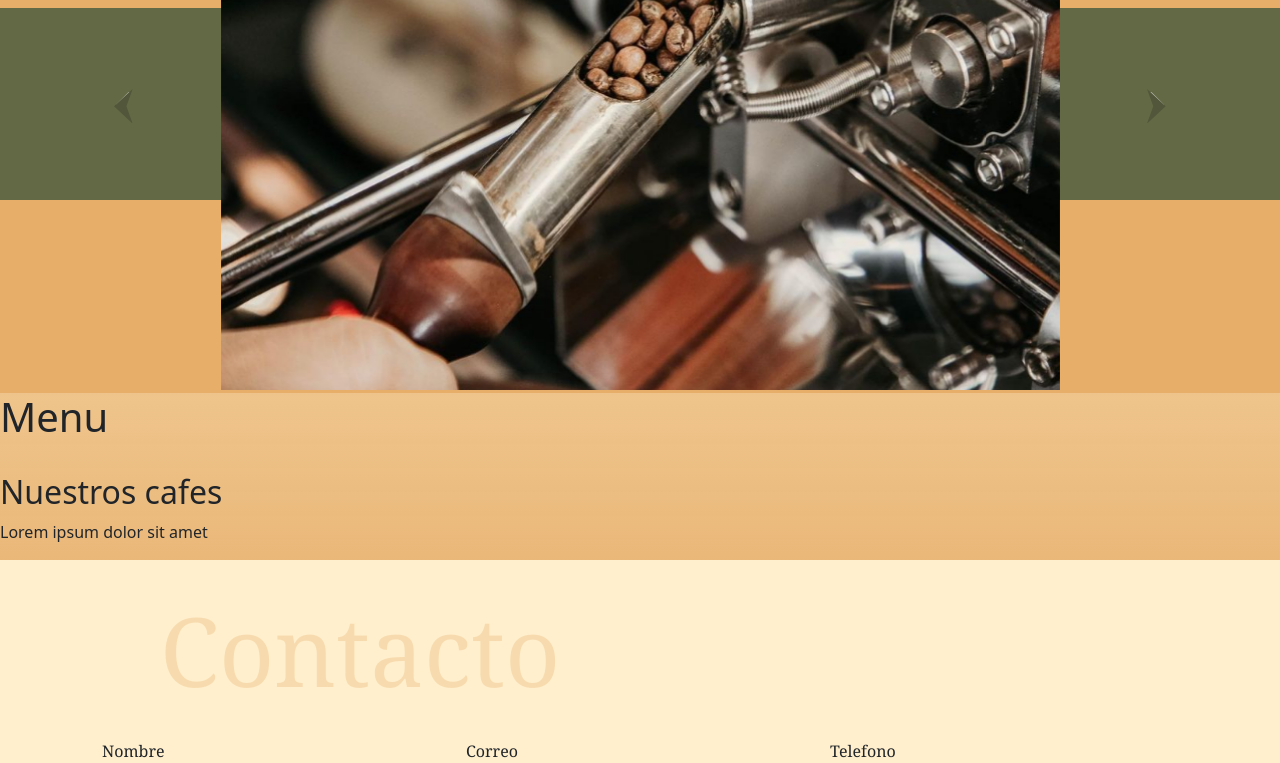
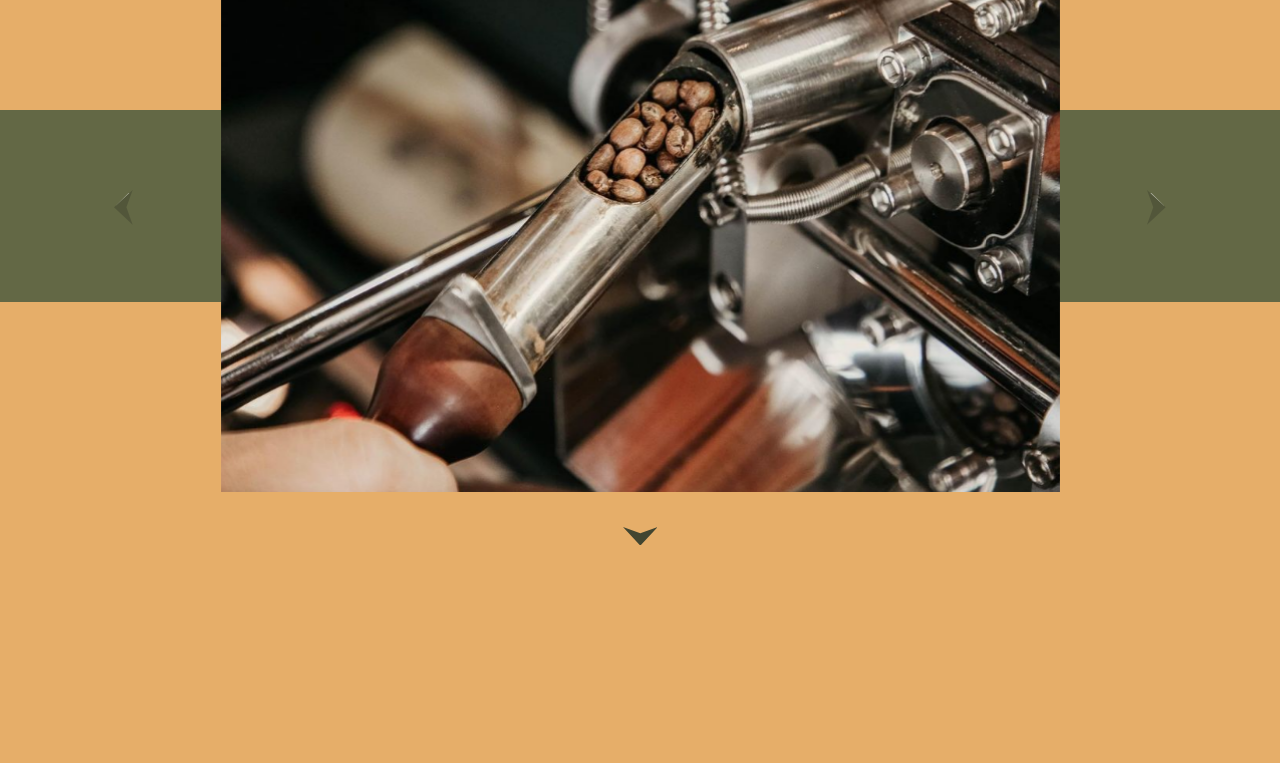
Before and after one commit to Paola-AV/Coffee-website, a React (Create React App) app: page / in a window 1280 px wide. Shown: the part 2000-2763 px from the top of the page. Built offline with nearby package versions, Linux system fonts and the light colour scheme.

Commit message:
adding details in menu and contact

```diff
--- a/src/App.js
+++ b/src/App.js
@@ -15,11 +15,15 @@ function App() {
     <div>
     <Navbar/>
     <Inicio/>
+    <NextArrow/>
     <Historia/>
+    <NextArrow/>
     <Galeria/>
+    <NextArrow/>
     <Menu/>
+    <NextArrow/>
     <Contacto/>
-    <NextArrow/>
+
     <Footer/>
     </div>
   );
--- a/src/components/Contacto.js
+++ b/src/components/Contacto.js
@@ -13,25 +13,32 @@ return(
             <div id="input">
                 <div class="inputDiv">
                     <label>Nombre</label>
-                <FaUser id="icon"/>
+                    <div id="iconInput">
+                        <FaUser id="icon" />
                         <input type="text" class="inputC" ></input>
+                    </div>
                 </div>
 
                 <div class="inputDiv">
                     <label>Correo</label>
-               <FaRegEnvelope id="icon"/>
+                    <div id="iconInput">
+                        <FaRegEnvelope id="icon" />
                         <input type="text" class="inputC" ></input>
                     </div>
+                </div>
+
                 <div class="inputDiv">
                     <label>Telefono</label>
+                    <div id="iconInput">
                         <BsFillTelephoneFill id="icon"/>
                         <input type="text" class="inputC" ></input>
+                    </div>
                 </div>
 
             </div>
             <div id="inputMensaje">
              <label id="mensaje">Mensaje</label>
-             <input type="text" id="mensajeInput" ></input>
+             <textarea type="text" id="mensajeInput" ></textarea>
 
             </div>
         </div>
--- a/src/components/menu.js
+++ b/src/components/menu.js
@@ -1,20 +1,24 @@
 
 
-function Menu(){
+function Menu() {
 
-    return(
+  return (
     <section id="menu">
       <div><h1 id="tittleMenu">Menu</h1></div>
 
       <div id="menuRow">
         <div id="cafeMenu">
-              <img/>
-              <h2>Nuestros cafes</h2>
+          <img src="cafe.PNG" id="imgMenu" />
+          <h2 id="ItemTittle">Nuestros cafes</h2>
           <p>Lorem ipsum dolor sit amet</p>
+          <a id="menuBtn">Conoce mas</a>
+        </div>
 
-            </div>
         <div id="postresMenu">
-
+          <img src="postre.PNG" id="imgMenu" />
+          <h2 id="ItemTittle">Nuestros postres</h2>
+          <p>Lorem ipsum dolor sit amet</p>
+          <a id="menuBtn">Conoce mas</a>
         </div>
 
       </div>
--- a/src/index.css
+++ b/src/index.css
@@ -10,8 +10,9 @@ body {
   font-weight:"300";
   margin: 0;
   height: 915px;
-  background: rgb(224,155,72);
+
   background: linear-gradient(0deg, rgba(224,155,72,0.850577731092437) 0%, rgba(255,239,205,1) 100%);
+  background-color:#e6ae69;
 }
 
 
@@ -141,12 +142,14 @@ color: black;
 }
 
 /*starts the arrow css*/
-#arrow{width: 100%; display: flex; flex-direction: row; justify-content: center; margin-top: 3.5rem;   transition: 0.5s;}
+#arrow{width: 100%; display: flex; flex-direction: row; justify-content: center;  transition: 0.5s; background-color:#e6ae69; padding-top: 2rem;}
 
+/*
 #arrow:hover{
   margin-top: 4.5rem;
   width:"36px"; height:"20px";
   transition: 1s;
+  background: transparent;
 }
 
 /*starts the Historia css*/
@@ -217,6 +220,7 @@ color: black;
   justify-content: center;
   padding-top: 18rem;
   background-color: #e6ae69;
+
 }
 
 #tittleGal{
@@ -257,12 +261,73 @@ color: black;
 
 /*starts menu css*/
 
+#menu{
+  font-family: Lucida Bright,Georgia,serif;
+  background-color: #e6ae69;
+  padding-bottom: 6rem;
+  padding-top: 6rem;
+}
+
+#menuRow{
+  display: flex;
+  flex-direction: row;
+  width: 100%;
+  justify-content: center;
+}
+#imgMenu{
+  width: 450px;
+  height: 275px;
+}
+#cafeMenu{
+  display: flex;
+  flex-direction: column;
+  align-items: center;
+  background-color: #FFEFCD;
+  margin: 2rem;
+  height: 475px;
+}
+
+#postresMenu{
+  display: flex;
+  flex-direction: column;
+  align-items: center;
+  background-color: #FFEFCD;
+  margin: 2rem;
+  height: 475px;
+}
+
+#menuBtn{
+  padding: 0.5rem;
+  padding-left: 1rem;
+  padding-right: 1rem;
+  margin-top: 2rem;
+  color: #FFEFCD;
+  background-color: #636845;
+  border-radius: 20px;
+}
+
+#tittleMenu{
+  font-size: 10rem;
+  padding-top: 5rem;
+  color: #FFEFCD;
+  opacity: 0.3;
+
+}
+
+#ItemTittle{
+  padding: 0.5rem;
+}
+
+
+
 
 /*starts contacto css*/
 #contactoDiv{
   background-color: #FFEFCD;
   align-items: center;
   justify-content: center;
+  padding-bottom: 5rem;
+  height: 800px;
 }
 
 #contactoTittle{
@@ -304,7 +369,11 @@ color: black;
   width: 1090px;
   border: none;
   border-radius: 20px;
+  padding: 1rem;
 }
+
+#mensajeInput:focus {outline:none !important}
+
 .inputC{
 
   height: 30px;
@@ -312,19 +381,33 @@ color: black;
   border: none;
   border-radius: 5px;
 }
+
+.inputC:focus {outline:none !important}
+
 #mensaje{
   transform: translateX(-30rem);
 }
 #icon{
   position: relative;
-  transform: translate(0.5rem, 1.4rem);
+
 
 }
+
+#iconInput{
+  display: flex;
+  flex-direction: row;
+  background-color: white;
+  padding-left: 0.5rem;
+  align-items: center;
+  border-radius: 5px;
+}
+
+
 /*starts footer css*/
 #footer{
   display: flex;
   flex-direction: row;
-  margin-top: 3rem;
+
   background-color: #E09132;
 }
 
```
Also changed, not shown: public/cafe.PNG (added), public/postre.PNG (added). Lines whose indentation alone changed are shown as unchanged.
